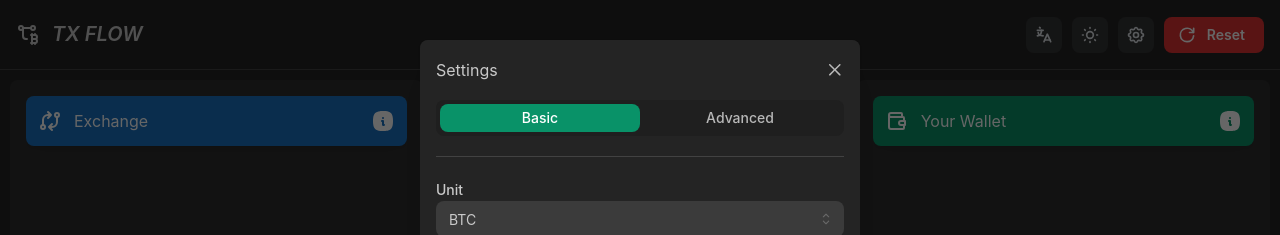
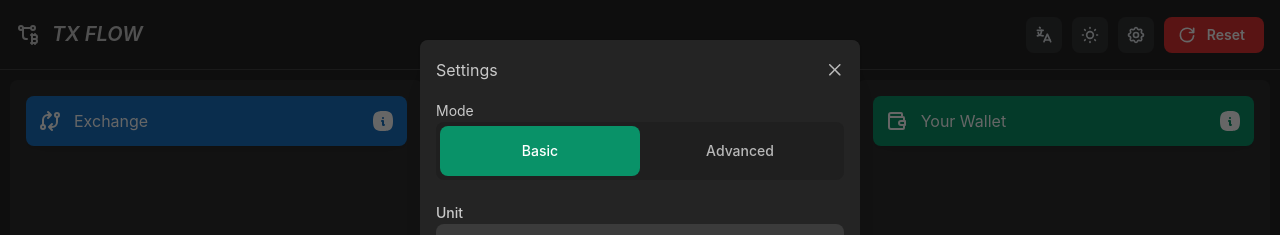
Before and after one commit to DanielKanyo/transaction-flow, a React (Vite) app: page / in a window 1280 px wide. Both pictures are taken after a click on the button 1135 px from the left and 34 px from the top of the page. Shown: the top 235 px of the page. Built offline with nearby package versions, Linux system fonts and the light colour scheme.

Commit message:
Settings modal design tweaks

```diff
--- /dev/null
+++ b/src/Components/Header/SettingsModal.module.css
@@ -0,0 +1,10 @@
+.control {
+    height: 50px;
+}
+
+.label {
+    height: 100%;
+    display: flex;
+    align-items: center;
+    justify-content: center;
+}
--- a/src/Components/Header/SettingsModal.tsx
+++ b/src/Components/Header/SettingsModal.tsx
@@ -1,9 +1,11 @@
 import { useDispatch } from "react-redux";
 
-import { Button, Divider, Group, Modal, SegmentedControl, Select, Stack } from "@mantine/core";
+import { Button, Group, Modal, SegmentedControl, Select, Stack, Text } from "@mantine/core";
 
 import { Modes, Units, updateAdvancedMode, updateUnit } from "../../Store/Features/Settings/SettingsSlice";
 import { useAppSelector } from "../../Store/hook";
+
+import classes from './SettingsModal.module.css';
 
 const unitOptions = Object.values(Units).map((value) => ({
     value,
@@ -22,7 +24,10 @@ function SettingsModal({ opened, close }: SettingsModalProps) {
     return (
         <Modal opened={opened} onClose={close} title="Settings" radius="md">
             <Stack gap="lg">
+                <div>
+                    <Text fz="sm">Mode</Text>
                     <SegmentedControl
+                        classNames={{ control: classes.control, label: classes.label }}
                         fullWidth
                         data={[Modes.BASIC, Modes.ADVANCED]}
                         radius="md"
@@ -30,7 +35,7 @@ function SettingsModal({ opened, close }: SettingsModalProps) {
                         value={advancedMode ? Modes.ADVANCED : Modes.BASIC}
                         onChange={(v) => dispatch(updateAdvancedMode(v !== Modes.BASIC))}
                     />
-                <Divider />
+                </div>
                 <Select
                     value={unit}
                     label="Unit"
```
Lines whose indentation alone changed are shown as unchanged.
